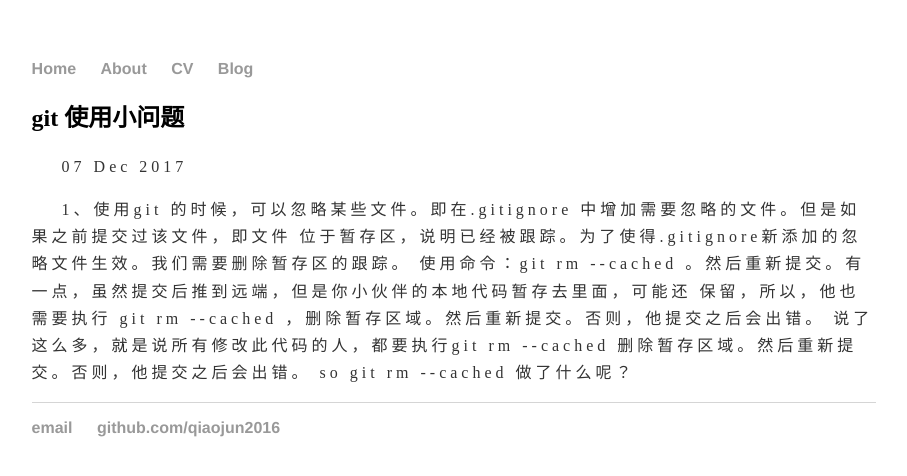
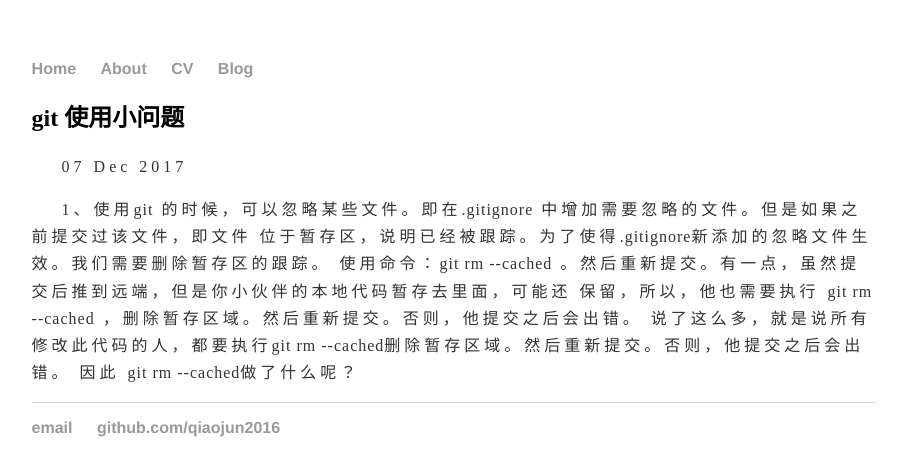
Before and after one commit to qiaojun2016/qiaojun2016.github.io, a Jekyll site: the page built from _posts/2017-12-07-git-question.html, in a window 1280 px wide. Shown: the top 476 px of the page, without its empty margins (186-1093 px from the left). Built offline with Jekyll 4.4.1, drawn with Linux system fonts in a browser that asks for light colours; comment, search, counter and statistics services are not loaded.

Commit message:
Update 2017-12-07-git-question.html

```diff
--- a/_posts/2017-12-07-git-question.html
+++ b/_posts/2017-12-07-git-question.html
@@ -4,11 +4,9 @@ date: 2017-12-7
 title: git 使用小问题
 excerpt_separator: <!-- more -->
 ---
-<p>1、使用git 的时候，可以忽略某些文件。即在.gitignore 中增加需要忽略的文件。但是如果之前提交过该文件，即文件<!-- more -->
-位于暂存区，说明已经被跟踪。为了使得.gitignore新添加的忽略文件生效。我们需要删除暂存区的跟踪。
-使用命令：git rm --cached 。然后重新提交。有一点，虽然提交后推到远端，但是你小伙伴的本地代码暂存去里面，可能还
-保留，所以，他也需要执行 git rm --cached ，删除暂存区域。然后重新提交。否则，他提交之后会出错。
-说了这么多，就是说所有修改此代码的人，都要执行git rm --cached 删除暂存区域。然后重新提交。否则，他提交之后会出错。
-
-
-so git rm --cached 做了什么呢？</p>
+<p>1、使用<span class="en">git</span> 的时候，可以忽略某些文件。即在<span class="en">.gitignore</span> 中增加需要忽略的文件。但是如果之前提交过该文件，即文件<!-- more -->
+  位于暂存区，说明已经被跟踪。为了使得<span class="en">.gitignore</span>新添加的忽略文件生效。我们需要删除暂存区的跟踪。
+使用命令：<span class="en">git rm --cached</span> 。然后重新提交。有一点，虽然提交后推到远端，但是你小伙伴的本地代码暂存去里面，可能还
+保留，所以，他也需要执行 <span class="en">git rm --cached</span> ，删除暂存区域。然后重新提交。否则，他提交之后会出错。
+说了这么多，就是说所有修改此代码的人，都要执行<span class="en">git rm --cached</span>删除暂存区域。然后重新提交。否则，他提交之后会出错。
+因此 <span class="en">git rm --cached</span>做了什么呢？</p>
```
